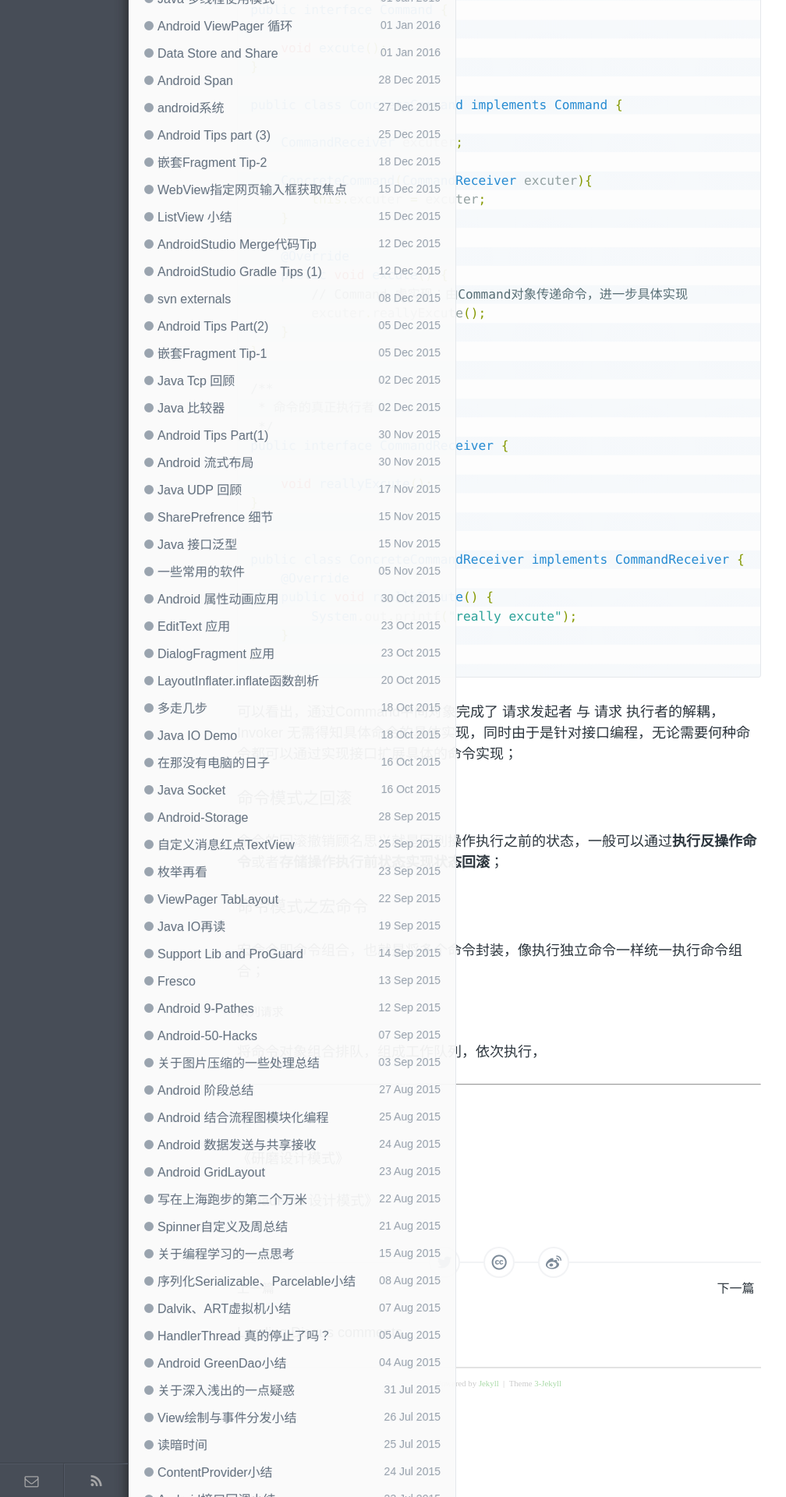
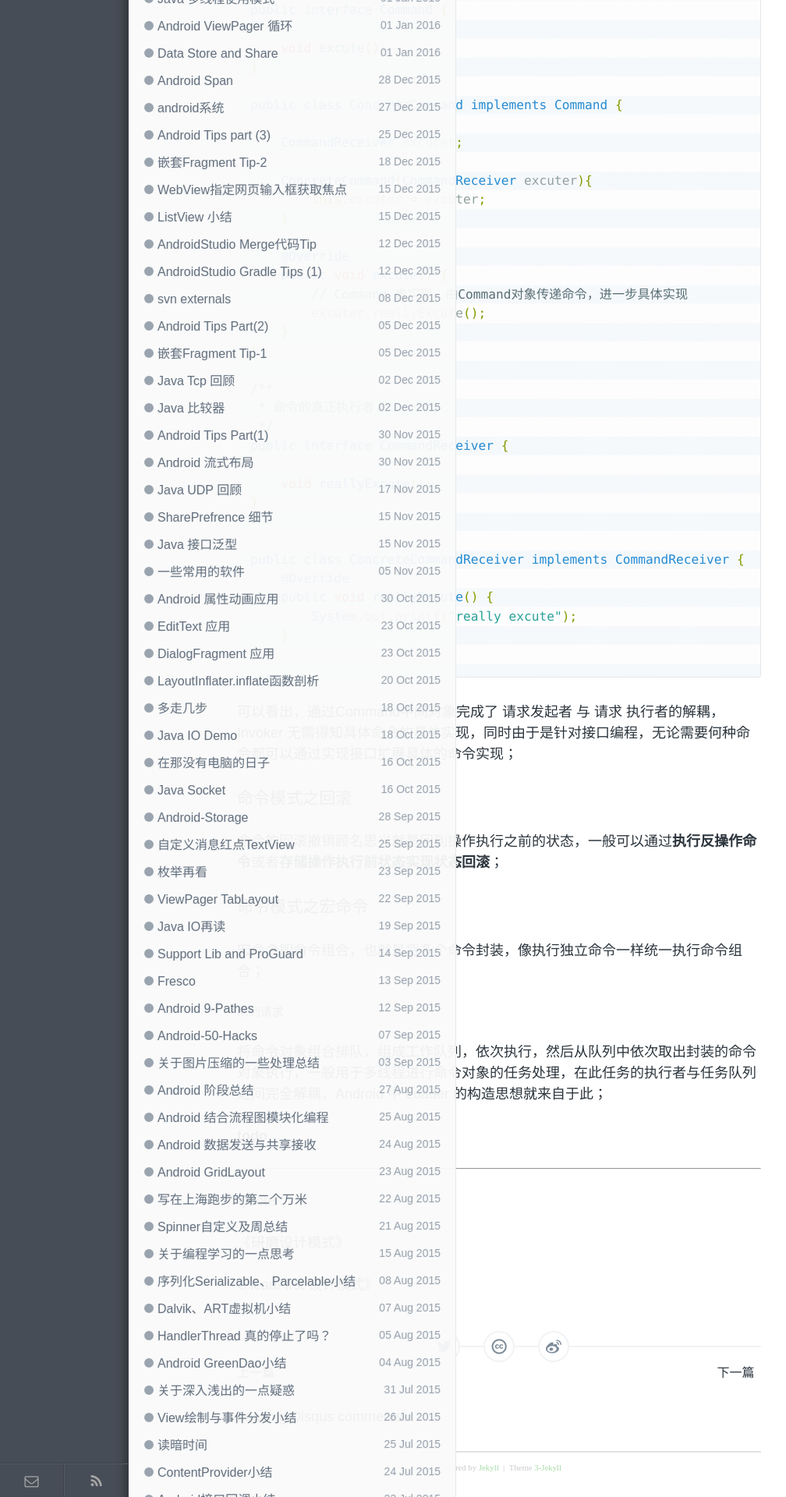
Before and after one commit to enlipan/enlipan.github.io, a Jekyll site: the page built from _posts/2016-01-25-java-patterns-command.md, in a window 1280 px wide. Shown: the part 933-2853 px from the top of the page at 78% size, without its empty margins (0-1008 px from the left). Built offline with Jekyll 4.4.1, drawn with Linux system fonts in a browser that asks for light colours; nearby versions of some CDN libraries; comment, search, counter and statistics services are not loaded.

Commit message:
modify pages java patterns command

```diff
--- a/_posts/2016-01-25-java-patterns-command.md
+++ b/_posts/2016-01-25-java-patterns-command.md
@@ -84,7 +84,12 @@
 
 ##### 队列请求
 
-将命令对象组合排队，组成工作队列，依次执行，
+将命令对象组合排队，组成工作队列，依次执行，然后从队列中依次取出封装的命令对象执行，一般用于多线程进行命令对象的任务处理，在此任务的执行者与任务队列之间完全解耦，Android 中 Loader 的构造思想就来自于此；
+
+
+**todo**
+
+
 
 ---
 
```
